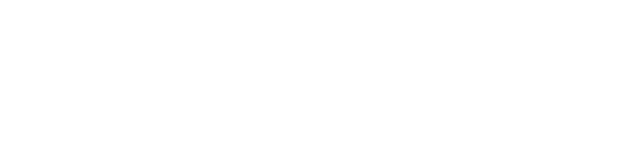
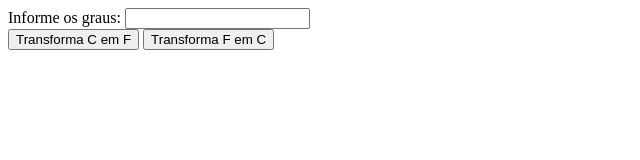
Before and after one commit to alairfonseca/javascript-exercises-and-challenges, a plain HTML site: page javascript basic/exercise 11/index.html in a window 1280 px wide. Shown: the whole page, without its empty margins (0-640 px from the left). Drawn offline with Linux system fonts and the light colour scheme.

Commit message:
exercise 11

```diff
--- a/javascript basic/exercise 11/index.html
+++ b/javascript basic/exercise 11/index.html
@@ -2,9 +2,20 @@
 <html>
   <head>
     <meta charset="utf-8">
-    <title></title>
+    <title>Write a JavaScript program to convert temperatures to and from celsius, fahrenheit</title>
   </head>
   <body>
+    <div>
+      Informe os graus: <input type="number" id="graus">
+    </div>
+    <div>
+      <button id="cToF" onclick="transformaCemF('graus')">Transforma C em F</button>
+      <button id="fToC" onclick="transformaFemC('graus')">Transforma F em C</button>
+    </div>
+
+    <div id="resultado">
+
+    </div>
 
   </body>
   <script type="text/javascript" src="index.js"></script>
--- a/javascript basic/exercise 11/index.js
+++ b/javascript basic/exercise 11/index.js
@@ -0,0 +1,17 @@
+var resultado = document.getElementById('resultado');
+
+function transformaCemF(id) {
+  let graus = document.getElementById(id).value;
+
+  let grausFahrenheit = ((graus / 5) * 9) + 32;
+
+  resultado.innerHTML = grausFahrenheit + ' °F';
+}
+
+function transformaFemC(id) {
+  let graus = document.getElementById(id).value;
+
+  let grausCelsius = ((graus - 32) / 9) * 5;
+
+  resultado.innerHTML = grausCelsius + ' °C';
+}
```
